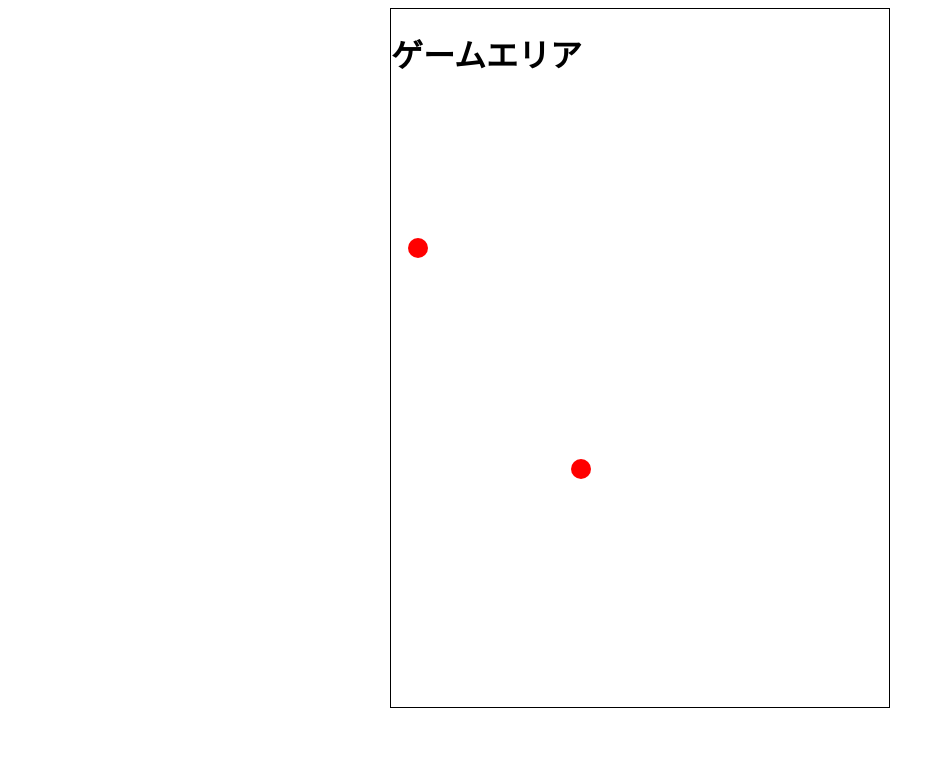
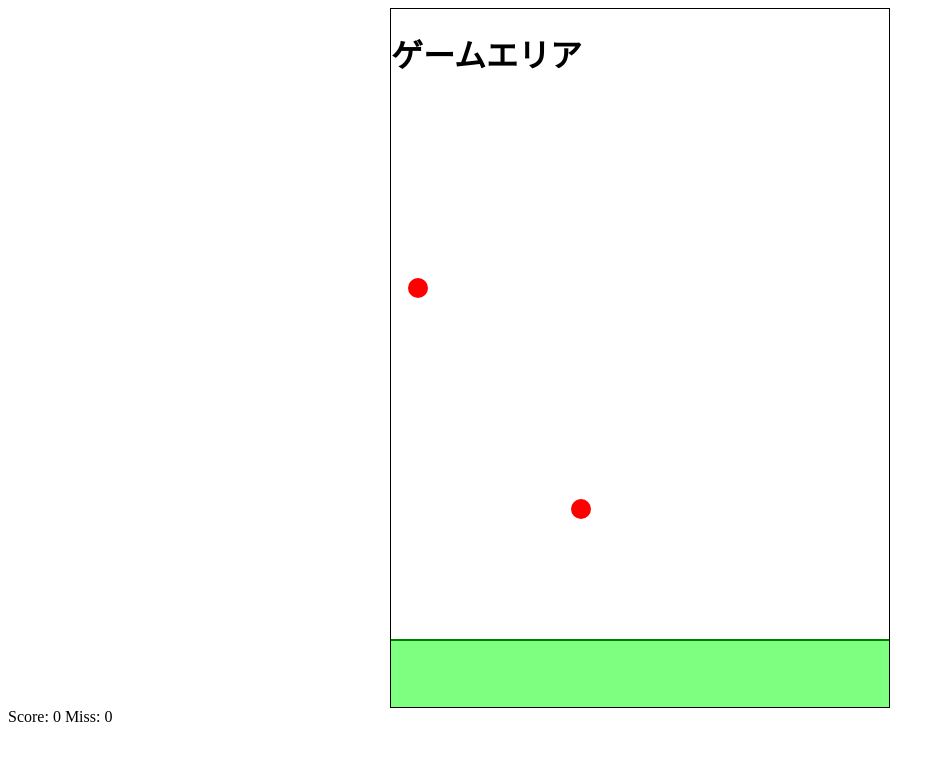
Before and after one commit to hyoni91/falling-catcher-game, a React (Vite) app: page / in a window 1280 px wide. Shown: the top 760 px of the page, without its empty margins (0-944 px from the left). Built offline with nearby package versions, Linux system fonts and the light colour scheme.

Commit message:
스페이스바 이벤트

```diff
--- a/src/App.tsx
+++ b/src/App.tsx
@@ -4,16 +4,26 @@ import './App.css'
 import GameArea from './components/GameArea'
 import { useGameLoop } from './hooks/useGameLoop';
 import Item from './components/Item';
+import CatchZone from './components/CatchZone';
+import useInput from './hooks/useInput';
 
 // 定数の定義
 const ITEM_SIZE = 20;
 const SPAWN_INTERVAL = 1000; // ms 1秒ごとにアイテムを生成
+
+// キャッチゾーンのY座標
+const GAME_AREA_HEIGHT = 700;
+const CATCH_ZONE_HEIGHT = 70;
+
 
 function App() {
 
   const [items, setItems] = useState<{ id: number; x: number; y: number; speed: number }[]>([]);
   const nextId = useRef(0);
   const spawnTimer = useRef(0); // アイテム生成のタイマー(next idを生成する間の時間)
+  const CatchZoneY = GAME_AREA_HEIGHT - CATCH_ZONE_HEIGHT; // キャッチゾーンのY座標
+  const [score, setScore] = useState(0); // スコアの状態
+  const [missCount, setMissCount] = useState(0); // ミスのカウント
 
   const update = useCallback((dt: number) => {
     spawnTimer.current += dt; // タイマーを更新
@@ -22,7 +32,7 @@ function App() {
       const newItem = {
         id: nextId.current++,
         x: Math.random() * 400, // 0から400の範囲でランダムなX座標
-        y: 0, // Y座標は0からスタート
+        y: 40, // Y座標は0からスタート
         speed: Math.random() * (5 - 2) + 2, //  px/frame (60fpsで120-360px/s)
         //  Math.random() * (max – min) + min 난수를 생성하는 공식
 
@@ -46,15 +56,64 @@ function App() {
   useGameLoop(update); // ゲームループを開始
 
 
+  const handleCatch = useCallback(() => {
+  setItems(prevItems => {
+    if (prevItems.length === 0) {
+      // 잡을 아이템이 없으면 바로 Miss
+      setMissCount(m => m + 1);
+      return prevItems;
+    }
+
+    // 1) 각 아이템의 거리 계산
+    const distances = prevItems.map(item => {
+      const itemBottom = item.y + ITEM_SIZE;
+      return {
+        id: item.id,
+        distance: Math.abs(itemBottom - CatchZoneY),
+      };
+    });
+
+    // 2) 최소 거리 아이템 선택
+    const nearest = distances.reduce((best, cur) =>
+      cur.distance < best.distance ? cur : best
+    , distances[0]);
+
+    // 3) 판정 기준 적용
+    if (nearest.distance <= 10) {
+      setScore(s => s + 100);       // Perfect
+    } else if (nearest.distance <= 50) {
+      setScore(s => s + 50);        // Good
+    } else {
+      setMissCount(m => m + 1);     // Miss
+    }
+
+    return prevItems.filter(item => item.id !== nearest.id); // 잡은 아이템 제거
+  });
+}, [CatchZoneY]);
+
+  useInput(handleCatch); // スペースキーでキャッチ
+
   return (
     <>
-      <GameArea width={500} height={700}>
+      <GameArea
+        width={500} height={GAME_AREA_HEIGHT}
+        tabIndex={0}
+        onKeyDown={(e) => {
+        if (e.code === 'Space') handleCatch();
+     }}
+      >
         <h1>ゲームエリア</h1>
+         <CatchZone y={CatchZoneY} height={CATCH_ZONE_HEIGHT} />
+
         {items.map(item => (
           <Item key={item.id} x={item.x} y={item.y} size={ITEM_SIZE} />
         ))}
       </GameArea>
 
+        <div className="hud">
+        <span>Score: {score} </span>
+        <span>Miss: {missCount}</span>
+      </div>
     </>
   )
 }
--- /dev/null
+++ b/src/components/CatchZone.tsx
@@ -0,0 +1,24 @@
+import React from "react";
+
+
+interface CatchZoneProps {
+    y: number; // キャッチゾーンのY座標
+    height: number; // キャッチゾーンの高さ
+}
+
+export default function CatchZone({ y, height}: CatchZoneProps) {
+
+  return (
+    <div
+      style={{
+        position: 'absolute',
+        left: 0,
+        top: y,
+        width: '100%',
+        backgroundColor: 'rgba(0, 255, 0, 0.5)',
+        borderTop: '2px solid green',
+        height: `${height}px`,
+      }}
+    />
+  );
+}
--- a/src/components/GameArea.tsx
+++ b/src/components/GameArea.tsx
@@ -7,13 +7,13 @@ interface GameAreaProps {
     width: number;
     height: number;
     children?: React.ReactNode; // 子要素を受け入れる
+    tabIndex?: number; // キーボードフォーカスを受け入れるための属性
+    onKeyDown?: (event: React.KeyboardEvent) => void; // キーボードイベントハンドラ
 }
 
-export default function GameArea({ width, height, children }: GameAreaProps) {
-
-
+export default function GameArea({ width, height, children, onKeyDown, tabIndex }: GameAreaProps) {
   return (
-    <div className={styles.gameArea} style={{ width, height }}>
+    <div className={styles.gameArea} style={{ width, height }} onKeyDown={onKeyDown} tabIndex={tabIndex}>
       {children}
     </div>
   );
--- /dev/null
+++ b/src/hooks/useInput.ts
@@ -0,0 +1,25 @@
+// 入力を監視するカスタムフック（判定用）
+
+import { useEffect } from "react";
+
+
+type inputHandler = () => void;
+
+export default function useInput(onInput: inputHandler) {
+  // キーボード入力を監視するためのイベントリスナーを設定
+  useEffect(() => {
+    const handleKeyDown = (event: KeyboardEvent) => {
+      if (event.key === 'Space') { // スペースキーが押されたとき
+        onInput(); // 入力ハンドラーを呼び出す
+      }
+    };
+
+    window.addEventListener('keydown', handleKeyDown);
+
+    // クリーンアップ関数でイベントリスナーを削除
+    return () => {
+      window.removeEventListener('keydown', handleKeyDown);
+    };
+  }, [onInput]); // onInputが変更されたときに再実行
+
+}
```
